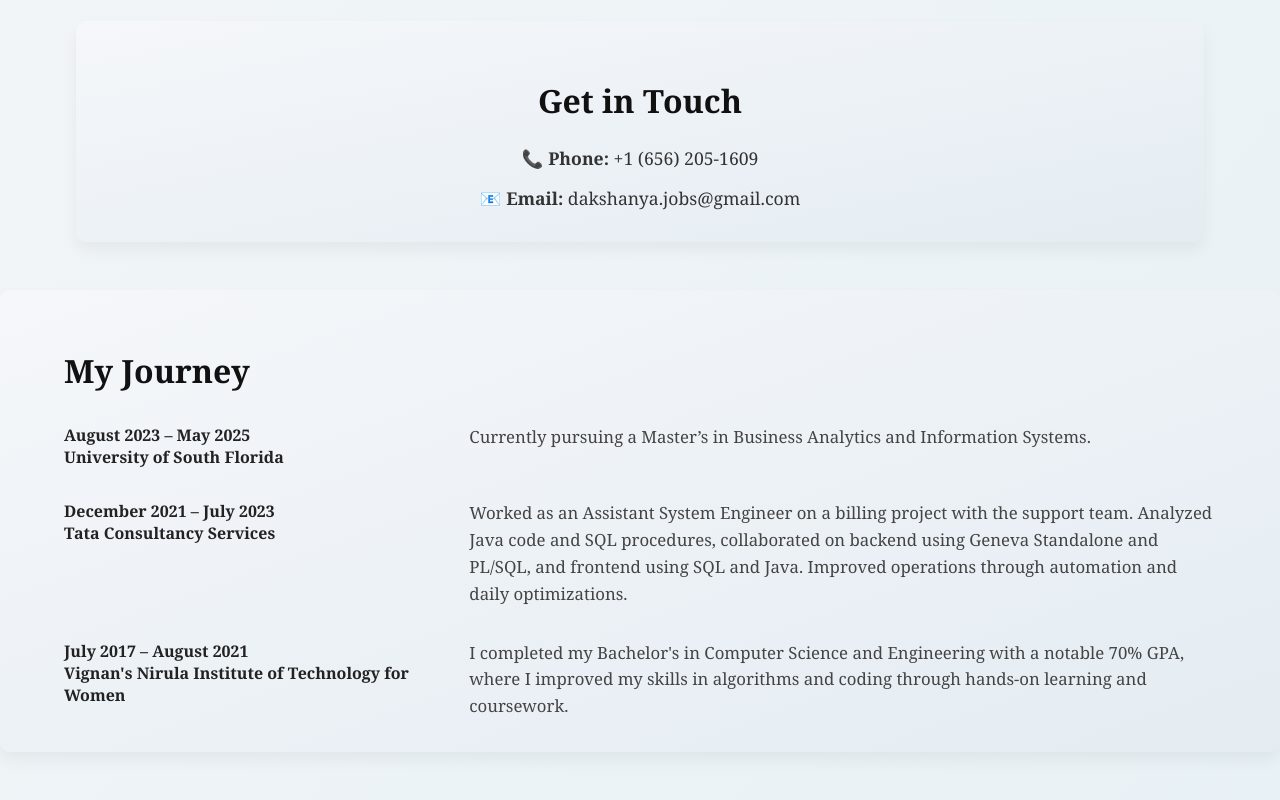
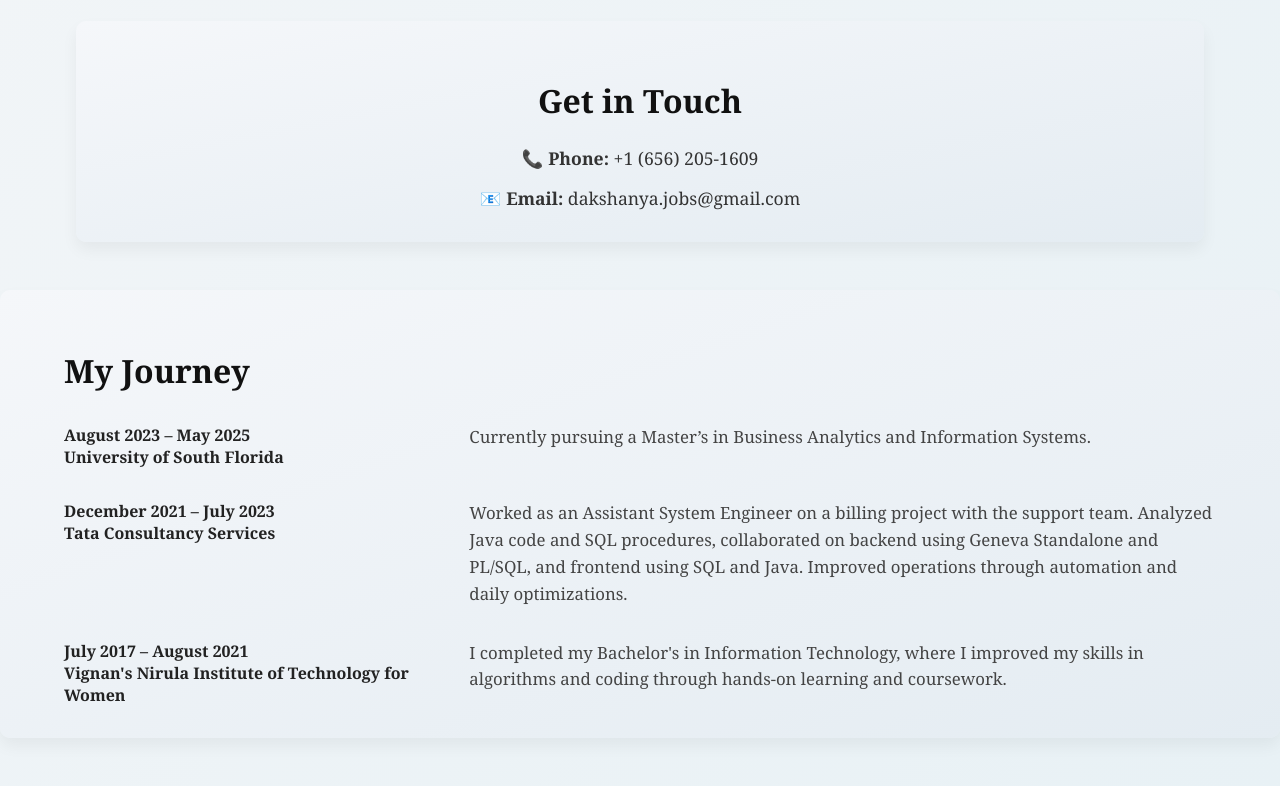
Before and after one commit to AlokamDakshanya/portfolio-builder, a plain HTML site: page about.html in a window 1280 px wide. Shown: the part 805-1605 px from the top of the page. Drawn offline with Linux system fonts and the light colour scheme.

Commit message:
updated about page

```diff
--- a/about.html
+++ b/about.html
@@ -82,7 +82,7 @@
           Vignan's Nirula Institute of Technology for Women
         </div>
         <div class="timeline-desc">
-          I completed my Bachelor's in Computer Science and Engineering with a notable 70% GPA, where I improved my skills in algorithms and coding through hands-on learning and coursework.
+          I completed my Bachelor's in Information Technology, where I improved my skills in algorithms and coding through hands-on learning and coursework.
         </div>
       </div>
     </div>
```
